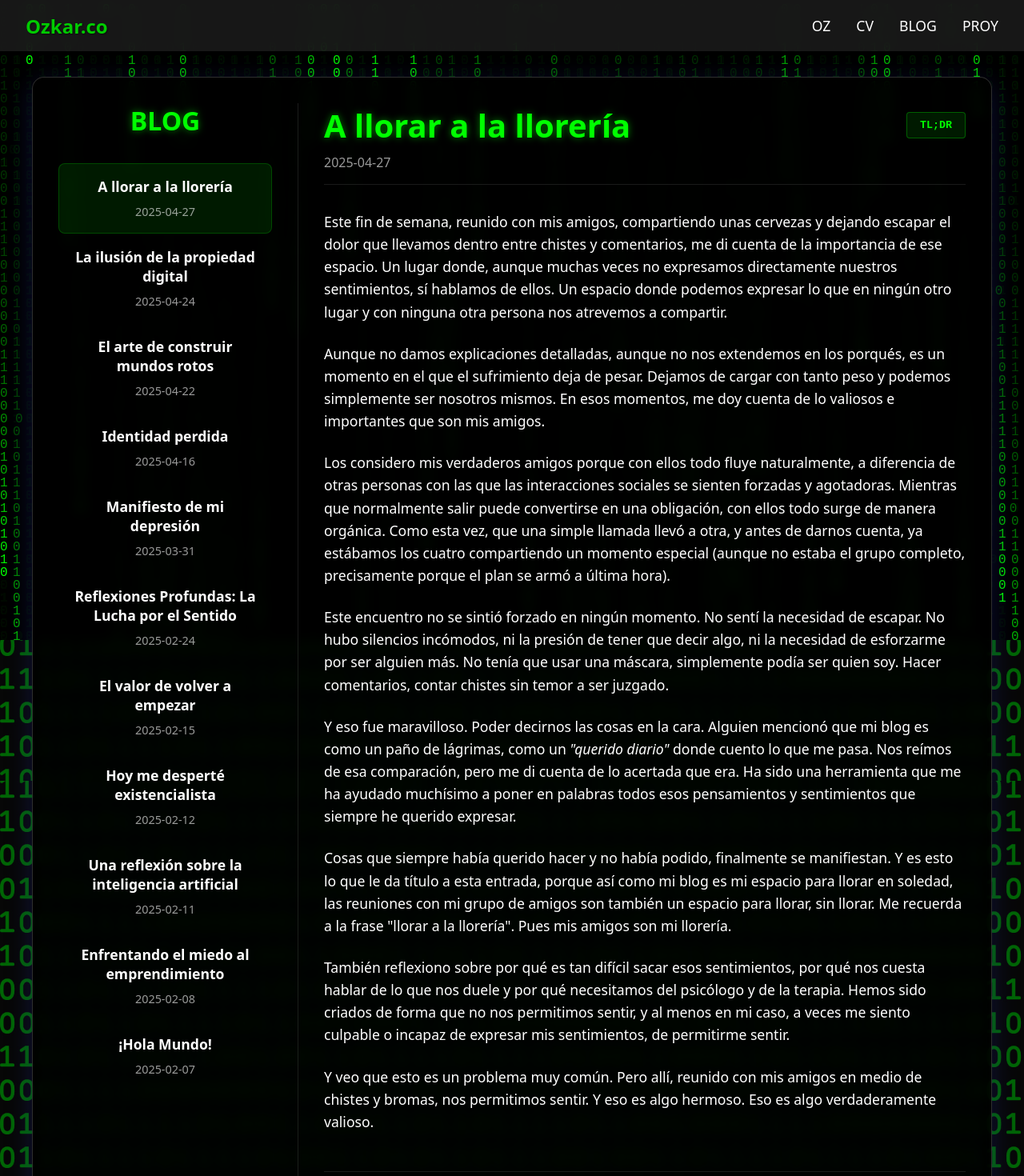
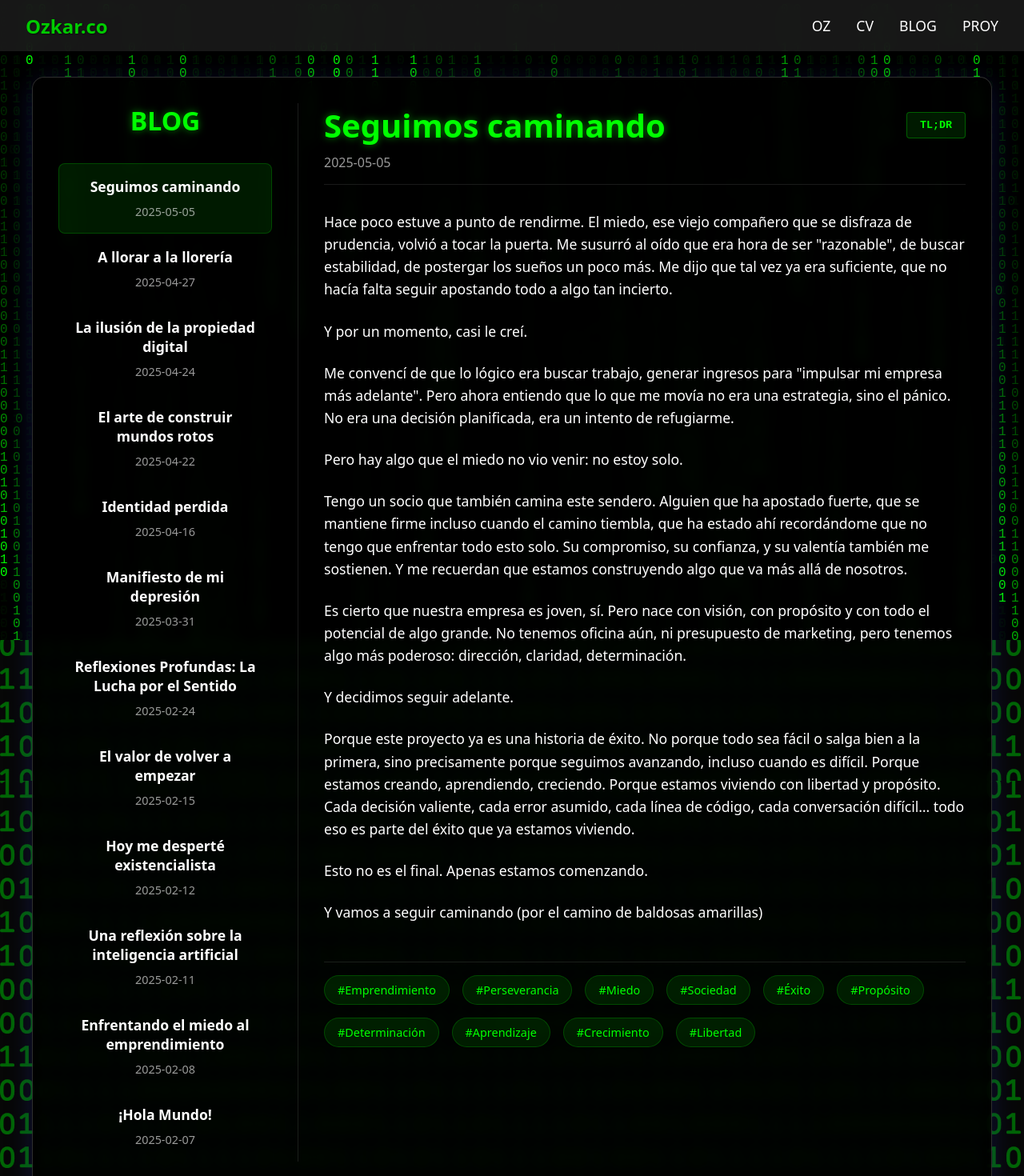
Before and after one commit to ozkar-co/personal-site, a React (Vite) app: page /blog in a window 1280 px wide. Shown: the top 1470 px of the page at 80% size. Built offline with nearby package versions, Linux system fonts and the light colour scheme.

Commit message:
Add new blog entry: Seguimos Caminando and update entries list with publication date

```diff
--- a/src/components/Blog/entries/index.ts
+++ b/src/components/Blog/entries/index.ts
@@ -10,9 +10,11 @@ import identidadPerdida from './identidad-perdida.ts';
 import arteConstruirMundosRotos from './arte-construir-mundos-rotos.ts';
 import propiedadDigital from './propiedad-digital.ts';
 import aLlorarALaLloreria from './a-llorar-a-la-lloreria.ts';
+import seguimosCaminando from './seguimos-caminando.ts';
 
 export const entries: BlogEntryType[] = [
-  aLlorarALaLloreria,         // 2024-04-27
+  seguimosCaminando,           // 2025-05-05
+  aLlorarALaLloreria,          // 2024-04-27
   propiedadDigital,            // 2025-04-24
   arteConstruirMundosRotos,    // 2025-04-22
   identidadPerdida,            // 2025-04-16
--- /dev/null
+++ b/src/components/Blog/entries/seguimos-caminando.ts
@@ -0,0 +1,59 @@
+import { BlogEntryType } from '../types';
+
+const seguimosCaminando: BlogEntryType = {
+  id: 'seguimos-caminando',
+  title: 'Seguimos caminando',
+  date: '2025-05-05',
+  abstract: `
+    <p>
+      Reflexiones sobre la perseverancia en el camino emprendedor, el valor de tener un <b>socio comprometido</b> y cómo enfrentar los momentos de <b>duda</b> y <b>miedo</b>. Una historia sobre seguir adelante a pesar de la incertidumbre, valorando el proceso como parte del éxito.
+    </p>
+  `,
+  content: `
+    <p>
+      Hace poco estuve a punto de rendirme.
+      El miedo, ese viejo compañero que se disfraza de prudencia, volvió a tocar la puerta. Me susurró al oído que era hora de ser "razonable", de buscar estabilidad, de postergar los sueños un poco más. Me dijo que tal vez ya era suficiente, que no hacía falta seguir apostando todo a algo tan incierto.
+    </p>
+    <p>
+      Y por un momento, casi le creí.
+    </p>
+    <p>
+      Me convencí de que lo lógico era buscar trabajo, generar ingresos para "impulsar mi empresa más adelante". Pero ahora entiendo que lo que me movía no era una estrategia, sino el pánico. No era una decisión planificada, era un intento de refugiarme.
+    </p>
+    <p>
+      Pero hay algo que el miedo no vio venir: no estoy solo.
+    </p>
+    <p>
+      Tengo un socio que también camina este sendero. Alguien que ha apostado fuerte, que se mantiene firme incluso cuando el camino tiembla, que ha estado ahí recordándome que no tengo que enfrentar todo esto solo. Su compromiso, su confianza, y su valentía también me sostienen. Y me recuerdan que estamos construyendo algo que va más allá de nosotros.
+    </p>
+    <p>
+      Es cierto que nuestra empresa es joven, sí. Pero nace con visión, con propósito y con todo el potencial de algo grande. No tenemos oficina aún, ni presupuesto de marketing, pero tenemos algo más poderoso: dirección, claridad, determinación.
+    </p>
+    <p>
+      Y decidimos seguir adelante.
+    </p>
+    <p>
+      Porque este proyecto ya es una historia de éxito. No porque todo sea fácil o salga bien a la primera, sino precisamente porque seguimos avanzando, incluso cuando es difícil. Porque estamos creando, aprendiendo, creciendo. Porque estamos viviendo con libertad y propósito. Cada decisión valiente, cada error asumido, cada línea de código, cada conversación difícil… todo eso es parte del éxito que ya estamos viviendo.
+    </p>
+    <p>
+      Esto no es el final. Apenas estamos comenzando.
+    </p>
+    <p>
+      Y vamos a seguir caminando (por el camino de baldosas amarillas)
+    </p>
+  `,
+  tags: [
+    'Emprendimiento',
+    'Perseverancia',
+    'Miedo',
+    'Sociedad',
+    'Éxito',
+    'Propósito',
+    'Determinación',
+    'Aprendizaje',
+    'Crecimiento',
+    'Libertad'
+  ]
+};
+
+export default seguimosCaminando;
```
